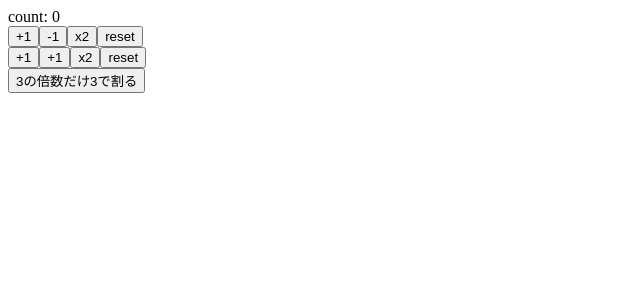
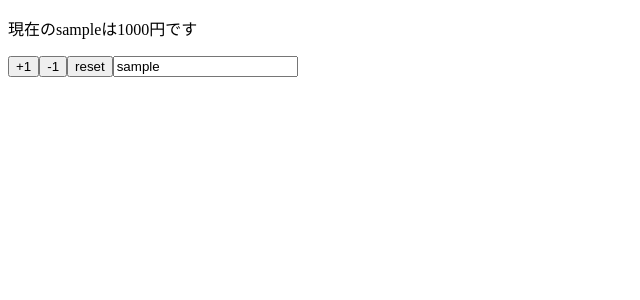
Before and after one commit to wakazoku/sample_react_hooks, a React (Create React App) app: page / in a window 1280 px wide. Shown: the top 300 px of the page, without its empty margins (0-640 px from the left). Built offline with nearby package versions, Linux system fonts and the light colour scheme.

Commit message:
複数の状態を管理する

```diff
--- a/src/App.js
+++ b/src/App.js
@@ -1,40 +1,45 @@
 import React, { useState } from "react";
 
-const App = () => {
-  const [count, setCount] = useState(0);
-  const increment = () => setCount(count + 1);
-  const decrement = () => setCount(count - 1);
-  const double = () => setCount(count * 2);
-  const reset = () => setCount(0);
-  const increment2 = () => setCount((previousCount) => previousCount + 1);
-  const decrement2 = () => setCount((previousCount) => previousCount - 1);
-  const double2 = () => setCount((previousCount) => previousCount * 2);
-  const reset2 = () => setCount(() => 0);
-  const devide3 = () =>
-    setCount((previousCount) =>
-      previousCount % 3 === 0 ? previousCount / 3 : previousCount
-    );
+const App = (props) => {
+  const [name, setName] = useState(props.name);
+  const [price, setPrice] = useState(props.price);
+  const reset = () => {
+    setName(props.name);
+    setPrice(props.price);
+  };
 
   return (
     <>
-      <div>count: {count}</div>
-      <div>
-        <button onClick={increment}>+1</button>
-        <button onClick={decrement}>-1</button>
-        <button onClick={double}>x2</button>
-        <button onClick={reset}>reset</button>
-      </div>
-      <div>
-        <button onClick={increment2}>+1</button>
-        <button onClick={decrement2}>+1</button>
-        <button onClick={double2}>x2</button>
-        <button onClick={reset2}>reset</button>
-      </div>
-      <div>
-        <button onClick={devide3}>3の倍数だけ3で割る</button>
-      </div>
+      <p>
+        現在の{name}は{price}円です
+      </p>
+      <button
+        onClick={() => {
+          setPrice(price + 1);
+        }}
+      >
+        +1
+      </button>
+      <button
+        onClick={() => {
+          setPrice(price - 1);
+        }}
+      >
+        -1
+      </button>
+      <button onClick={reset}>reset</button>
+      <input
+        type="text"
+        value={name}
+        onChange={(e) => setName(e.target.value)}
+      />
     </>
   );
 };
 
+App.defaultProps = {
+  name: "sample",
+  price: 1000,
+};
+
 export default App;
```
